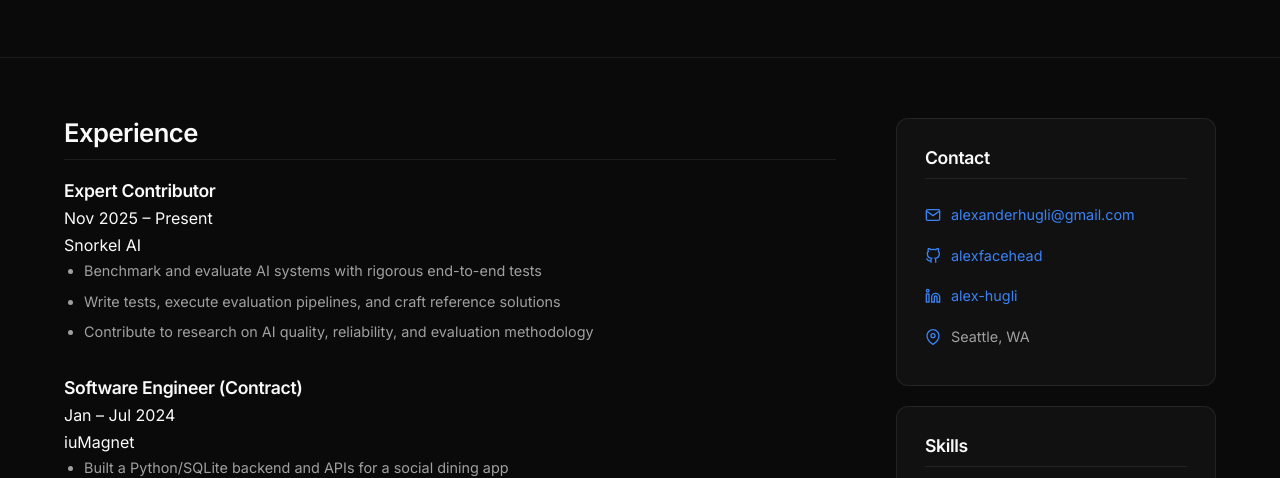
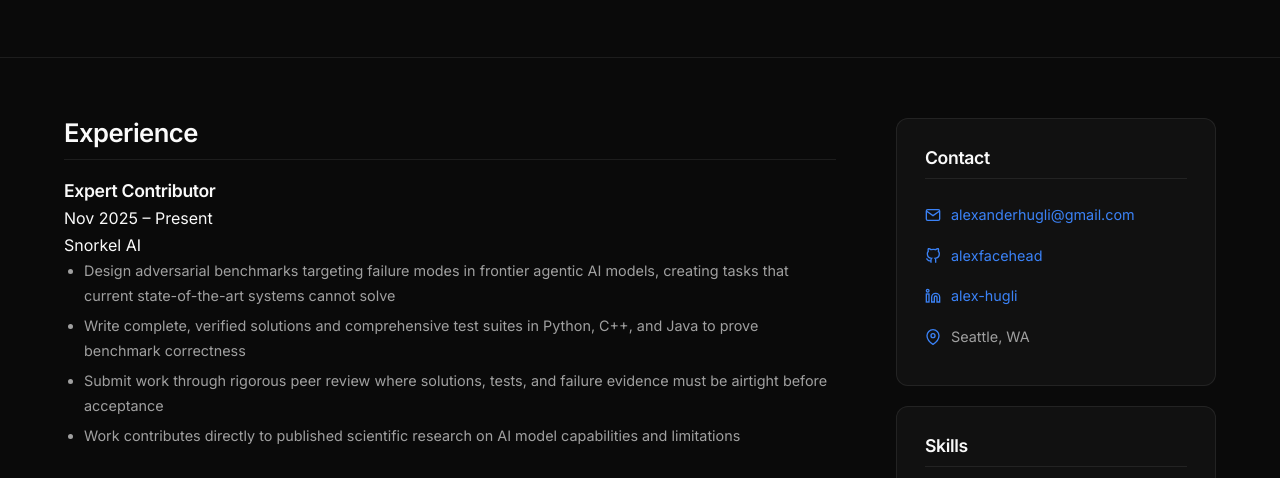
Before and after one commit to alexfacehead/personal-website, a plain HTML site: page docs/pages/resume.html in a window 1280 px wide. Shown: the part 244-722 px from the top of the page. Drawn offline with Linux system fonts and the light colour scheme.

Commit message:
Update Snorkel AI description with accurate benchmark details

```diff
--- a/docs/pages/resume.html
+++ b/docs/pages/resume.html
@@ -32,9 +32,10 @@
                     </div>
                     <span class="experience-company">Snorkel AI</span>
                     <ul>
-                        <li>Benchmark and evaluate AI systems with rigorous end-to-end tests</li>
-                        <li>Write tests, execute evaluation pipelines, and craft reference solutions</li>
-                        <li>Contribute to research on AI quality, reliability, and evaluation methodology</li>
+                        <li>Design adversarial benchmarks targeting failure modes in frontier agentic AI models, creating tasks that current state-of-the-art systems cannot solve</li>
+                        <li>Write complete, verified solutions and comprehensive test suites in Python, C++, and Java to prove benchmark correctness</li>
+                        <li>Submit work through rigorous peer review where solutions, tests, and failure evidence must be airtight before acceptance</li>
+                        <li>Work contributes directly to published scientific research on AI model capabilities and limitations</li>
                     </ul>
                 </div>
                 <div class="experience-entry">
```
